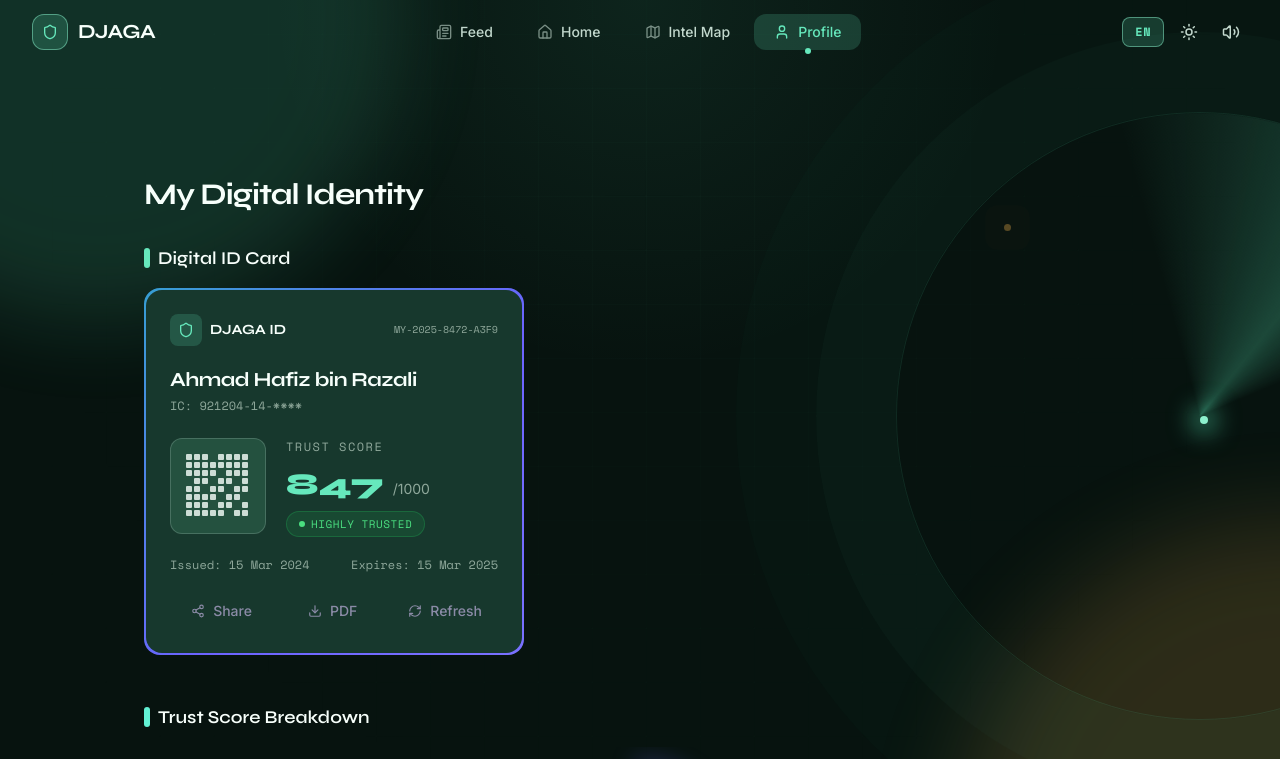
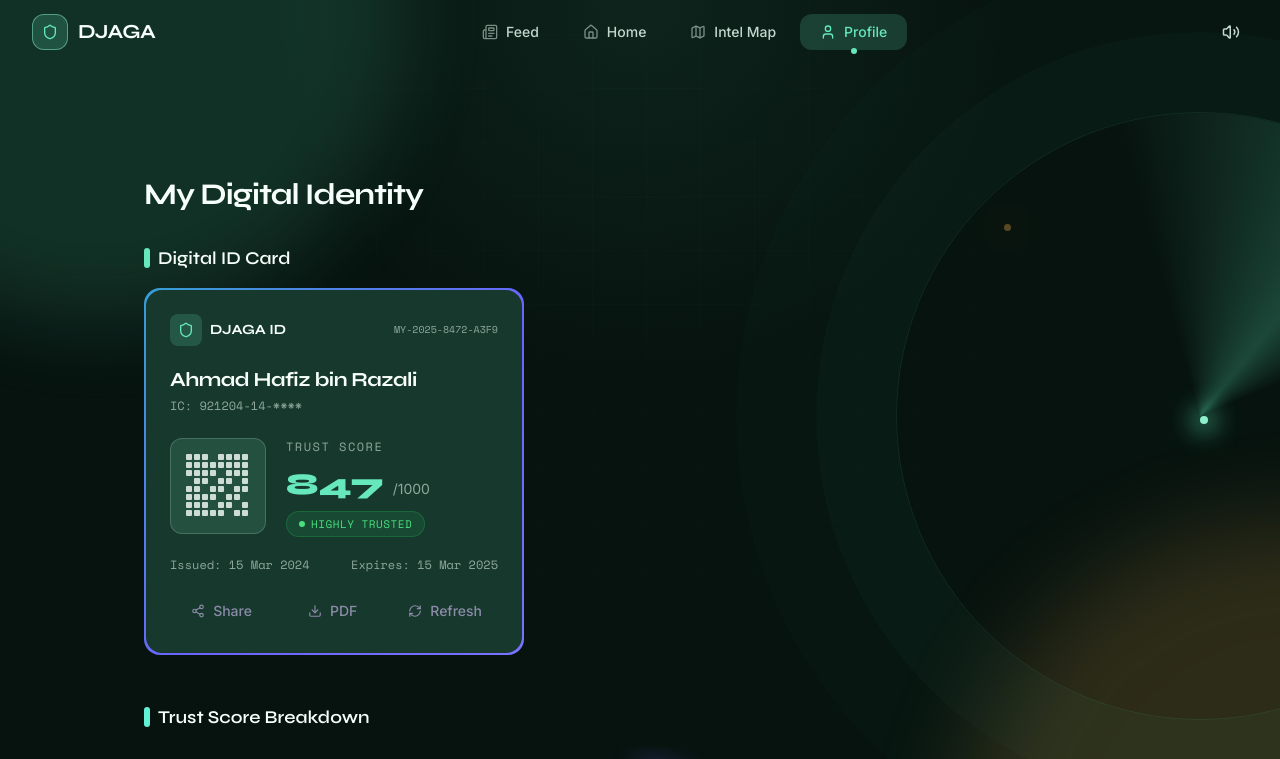
Before and after one commit to shxhmizan/djaga_codexh, a React (Vite) app in the folder frontend/: page /profile in a window 1280 px wide. Shown: the top 759 px of the page. Built offline with nearby package versions, Linux system fonts and the light colour scheme.

Commit message:
refactor(Navbar): remove theme and language toggle buttons for simplification

```diff
--- a/frontend/src/components/layout/Navbar.jsx
+++ b/frontend/src/components/layout/Navbar.jsx
@@ -1,6 +1,6 @@
 import { useState, useEffect } from 'react';
 import { Link, useLocation } from 'react-router-dom';
-import { Shield, Sun, Moon, Volume2, VolumeX, Home, Newspaper, Map, User } from 'lucide-react';
+import { Shield, Volume2, VolumeX, Home, Newspaper, Map, User } from 'lucide-react';
 import { useApp } from '../../context/AppContext';
 import { useTranslation } from '../../hooks/useTranslation';
 
@@ -13,7 +13,7 @@ const NAV_KEYS = [
 
 export default function Navbar() {
   const location = useLocation();
-  const { isMuted, toggleMute, theme, toggleTheme, language, toggleLanguage } = useApp();
+  const { isMuted, toggleMute } = useApp();
   const { t } = useTranslation();
   const [scrolled, setScrolled] = useState(false);
 
@@ -84,36 +84,6 @@ export default function Navbar() {
 
           {/* Right section */}
           <div className="flex items-center gap-2">
-            {/* Language toggle */}
-            <button
-              onClick={toggleLanguage}
-              className="px-3 py-1.5 rounded-lg text-xs font-bold transition-all duration-200 hover:scale-105"
-              style={{
-                background: 'var(--accent-dim)',
-                border: '1px solid var(--accent-border)',
-                color: 'var(--accent)',
-                cursor: 'pointer',
-                fontFamily: 'var(--font-mono)',
-                letterSpacing: '0.5px',
-              }}
-              title="English interface"
-            >
-              EN
-            </button>
-
-            {/* Theme toggle */}
-            <button
-              onClick={toggleTheme}
-              className="p-2 rounded-lg transition-all duration-200 hover:scale-105"
-              style={{ background: 'transparent', border: 'none', cursor: 'pointer' }}
-              title={theme === 'dark' ? 'Switch to light mode' : 'Switch to dark mode'}
-            >
-              {theme === 'dark'
-                ? <Sun size={18} style={{ color: 'var(--text-secondary)' }} />
-                : <Moon size={18} style={{ color: 'var(--text-secondary)' }} />
-              }
-            </button>
-
             {/* Mute toggle */}
             <button
               onClick={toggleMute}
@@ -162,31 +132,6 @@ export default function Navbar() {
 
           {/* Right controls */}
           <div className="flex items-center gap-1.5">
-            <button
-              onClick={toggleLanguage}
-              className="px-2 py-1 rounded-md text-[10px] font-bold"
-              style={{
-                background: 'var(--accent-dim)',
-                border: '1px solid var(--accent-border)',
-                color: 'var(--accent)',
-                cursor: 'pointer',
-                fontFamily: 'var(--font-mono)',
-              }}
-            >
-              EN
-            </button>
-
-            <button
-              onClick={toggleTheme}
-              className="p-1.5 rounded-md"
-              style={{ background: 'transparent', border: 'none', cursor: 'pointer' }}
-            >
-              {theme === 'dark'
-                ? <Sun size={16} style={{ color: 'var(--text-secondary)' }} />
-                : <Moon size={16} style={{ color: 'var(--text-secondary)' }} />
-              }
-            </button>
-
             <button
               onClick={toggleMute}
               className="p-1.5 rounded-md"
--- a/frontend/src/hooks/useScanner.js
+++ b/frontend/src/hooks/useScanner.js
@@ -54,13 +54,40 @@ export function useScanner() {
     return { ...matches[Math.floor(Math.random() * matches.length)] };
   }, []);
 
-  const startScan = useCallback((type, options = {}) => {
+  const startScan = useCallback(async (type, options = {}) => {
     const { forceVerdict, fileName, text } = options;
     cancelRef.current = false;
     setIsScanning(true);
     setResult(null);
     setPhase(PHASES[0]);
     setProgress(0);
+
+    // The UI progress remains smooth, while the verdict itself comes from the real
+    // FastAPI session and its SSE agent stream.
+    try {
+      const response = await fetch('/api/checks', {
+        method: 'POST', credentials: 'include', headers: { 'Content-Type': 'application/json' },
+        body: JSON.stringify({ kind: type }),
+      });
+      const { session_id } = await response.json();
+      const stream = new EventSource(`/api/checks/${session_id}/stream`);
+      stream.addEventListener('risk', (event) => {
+        const data = JSON.parse(event.data);
+        if (data.status !== 'done') return;
+        const verdict = data.evidence || {};
+        const liveResult = {
+          id: session_id, type, timestamp: new Date().toISOString(),
+          verdict: verdict.level === 'danger' ? (type === 'image' || type === 'voice' ? 'fake' : 'scam') : 'safe',
+          confidence: Math.round((verdict.risk || data.score || .77) * 100),
+          highlights: (verdict.evidence || []).map(item => item.claim),
+          duration: TOTAL_DURATION, filename: options.fileName, text: options.text,
+          live: true,
+        };
+        setResult(liveResult); setIsScanning(false); setPhase(null); stream.close();
+      });
+    } catch {
+      // A local fallback preserves offline usability if the API is unavailable.
+    }
 
     // Progress animation
     const startTime = Date.now();
@@ -91,11 +118,13 @@ export function useScanner() {
       clearInterval(progressInterval);
       if (!cancelRef.current) {
         setProgress(100);
+        if (cancelRef.current) return;
         const scanResult = getRandomResult(type, forceVerdict);
         scanResult.timestamp = new Date().toISOString();
         if (fileName) scanResult.filename = fileName;
         if (text) scanResult.text = text;
-        setResult(scanResult);
+        // Only use seeded fallback if the live SSE verdict has not arrived yet.
+        setResult(previous => previous || scanResult);
         setIsScanning(false);
         setPhase(null);
       }
--- a/frontend/src/pages/Feed.jsx
+++ b/frontend/src/pages/Feed.jsx
@@ -5,7 +5,6 @@ import ScamFeed from '../components/feed/ScamFeed';
 import Button from '../components/ui/Button';
 import Modal from '../components/ui/Modal';
 import Input from '../components/ui/Input';
-import { SCAM_FEED } from '../data/dummyScamFeed';
 import { useApp } from '../context/AppContext';
 import { useTranslation } from '../hooks/useTranslation';
 
@@ -15,6 +14,7 @@ export default function Feed() {
   const [reportType, setReportType] = useState('macau_scam');
   const [reportDescription, setReportDescription] = useState('');
   const [reportPhone, setReportPhone] = useState('');
+  const [liveAlerts, setLiveAlerts] = useState([]);
   const { addToast } = useApp();
   const { t } = useTranslation();
 
@@ -31,7 +31,19 @@ export default function Feed() {
     document.title = `${t('feed.title')} — DJAGA`;
   }, [t]);
 
-  const filteredAlerts = SCAM_FEED.filter(alert => {
+  useEffect(() => {
+    fetch('/api/feed', { credentials: 'include' })
+      .then(response => response.json())
+      .then(items => setLiveAlerts(items.map((item, index) => ({
+        id: `${item.region}-${index}`, title: item.title, description: item.summary,
+        area: item.region, source: item.source_name, type: item.scam_type.toLowerCase().replaceAll(' ', '_'),
+        severity: item.scam_type.toLowerCase().includes('cloned') ? 'critical' : 'high',
+        reportCount: item.scam_type.toLowerCase().includes('cloned') ? 12 : 7,
+        verified: false, date: item.date,
+      })))).catch(() => setLiveAlerts([]));
+  }, []);
+
+  const filteredAlerts = liveAlerts.filter(alert => {
     if (activeFilter === 'all') return true;
     if (activeFilter === 'critical') return alert.severity === 'critical';
     if (activeFilter === 'high') return alert.severity === 'high';
```
